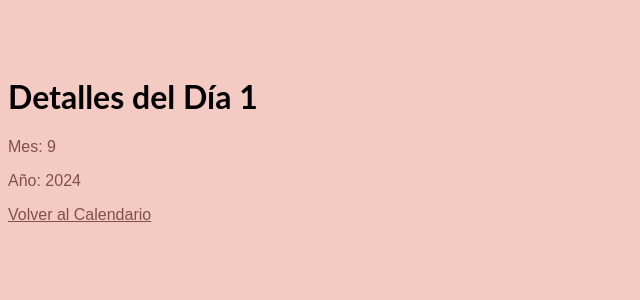
After one commit to JoseMari242/asistente_tareas, a Django app: page /dia/1/9/2024/ in a window 1280 px wide. The commit adds this page. Shown: the top 300 px of the page, without its empty margins (0-640 px from the left). Run offline with Django 5.2, Linux system fonts and the light colour scheme.

Commit message:
Implemented calendar view to display and css file

```diff
--- a/base/static/style/styles.css
+++ b/base/static/style/styles.css
@@ -1,4 +1,4 @@
-/* static/css/estilos.css */
+/* static/style/styles.css */
 body {
     background-color: #f3cbc3;
     font-family: "Abel", sans-serif;
--- /dev/null
+++ b/base/templates/base/dia.html
@@ -0,0 +1,20 @@
+{% load static %}
+
+<!DOCTYPE html>
+<html lang="es">
+<head>
+    <meta charset="UTF-8">
+    <meta name="viewport" content="width=device-width, initial-scale=1.0">
+    <title>Detalles del Día</title>
+    <link rel="stylesheet" href="{% static 'style/styles.css' %}">
+</head>
+<body>
+    <div id="detalle-dia">
+        <h1>Detalles del Día {{ dia }}</h1>
+        <p>Mes: {{ mes }}</p>
+        <p>Año: {{ año }}</p>
+        <!-- Aquí puedes agregar más detalles del día si es necesario -->
+        <a href="{% url 'calendario' %}?mes={{ mes }}&año={{ año }}">Volver al Calendario</a>
+    </div>
+</body>
+</html>
--- a/base/templates/base/home.html
+++ b/base/templates/base/home.html
@@ -22,7 +22,7 @@
             <h2>Aplicación de Tareas</h2>
         </a>
         <!-- Futuras funcionalidades -->
-        <a href="#" class="opcion">
+        <a href="{% url 'calendario' %}" class="opcion">
             <h2>Calendario</h2>
         </a>
         <a href="#" class="opcion">
--- a/base/urls.py
+++ b/base/urls.py
@@ -1,10 +1,15 @@
 from django.urls import path
 from django.contrib.auth.views import LogoutView
-from .views import ListaPendientes, DetalleTarea, CrearTarea, EditarTarea, EliminarTarea, Logueo, PaginaRegistro, HomeView
+
+from . import views
+from .views import ListaPendientes, DetalleTarea, CrearTarea, EditarTarea, EliminarTarea, Logueo, PaginaRegistro, \
+    HomeView, mostrar_dia
 
 urlpatterns = [
     # Página de inicio multifuncional
     path('', HomeView.as_view(), name='home'),
+    path('calendario/', views.mostrar_calendario, name='calendario'),
+    path('dia/<int:dia>/<int:mes>/<int:año>/', views.mostrar_dia, name='detalles_dia'),
 
     # Aplicación de Tareas
     path('tareas/', ListaPendientes.as_view(), name='tareas'),
--- a/base/views.py
+++ b/base/views.py
@@ -9,6 +9,54 @@ from django.contrib.auth.mixins import LoginRequiredMixin
 from django.urls import reverse_lazy
 from .models import Tarea
 from django.views.generic import TemplateView
+import calendar
+from django.http import HttpResponse
+from django.shortcuts import render
+from datetime import datetime
+
+
+def mostrar_calendario(request):
+    # Obtener mes y año de los parámetros GET o usar valores por defecto
+    mes = int(request.GET.get('mes', datetime.now().month))
+    año = int(request.GET.get('año', datetime.now().year))
+
+    # Validar mes y año
+    if mes < 1 or mes > 12:
+        mes = datetime.now().month
+    if año < 1900 or año > 2100:
+        año = datetime.now().year
+
+    # Generar las semanas del mes actual
+    cal = calendar.Calendar(firstweekday=6)  # Semana comienza en domingo
+    semanas = cal.monthdayscalendar(año, mes)
+
+    # Generar el siguiente y el mes anterior
+    mes_anterior = mes - 1 if mes > 1 else 12
+    año_anterior = año if mes > 1 else año - 1
+
+    mes_siguiente = mes + 1 if mes < 12 else 1
+    año_siguiente = año if mes < 12 else año + 1
+
+    # Renderizar el calendario
+    return render(request, 'base/calendar.html', {
+        'semanas': semanas,
+        'mes': mes,
+        'año': año,
+        'mes_anterior': mes_anterior,
+        'año_anterior': año_anterior,
+        'mes_siguiente': mes_siguiente,
+        'año_siguiente': año_siguiente
+    })
+
+
+
+def mostrar_dia(request, dia, mes, año):
+    # Verifica que el día, mes y año sean válidos
+    if not (1 <= dia <= 31 and 1 <= mes <= 12 and 1900 <= año <= 2100):
+        return HttpResponse("Parámetros inválidos")
+
+    return render(request, 'base/dia.html', {'dia': dia, 'mes': mes, 'año': año})
+
 
 class Logueo(LoginView):
     template_name = "base/login.html"
```
Also changed, not shown: base/static/style/calendar.css (added, +54 -0 lines), base/templates/base/calendar.html (added, +53 -0 lines), base/templates/my_calendar.py (added, +14 -0 lines), db.sqlite3.
